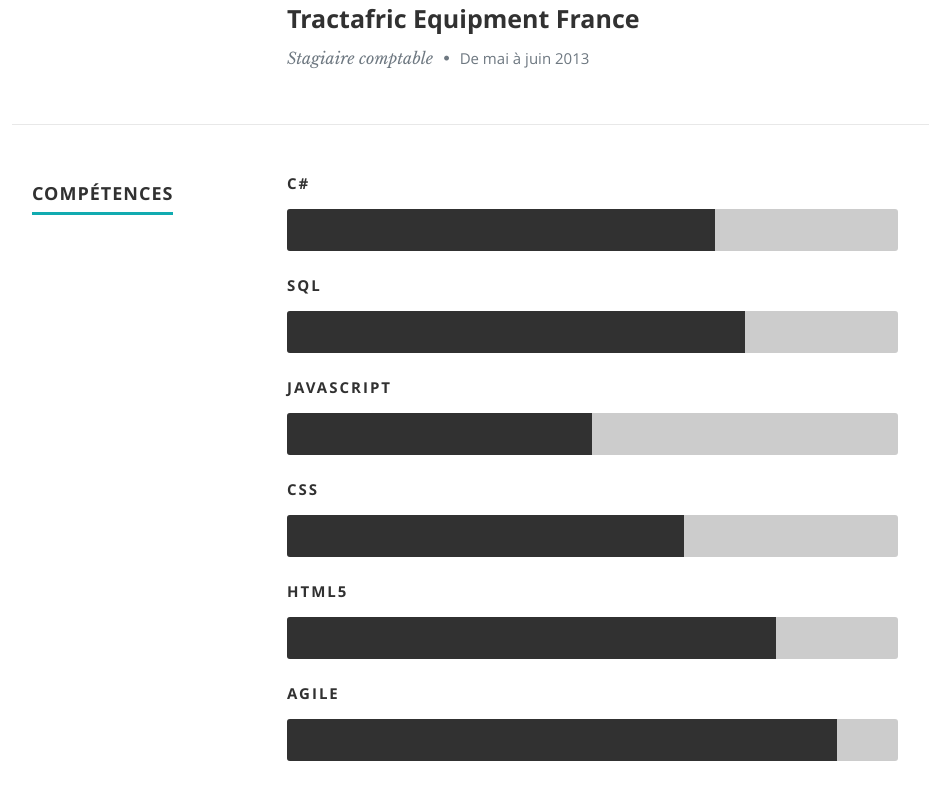
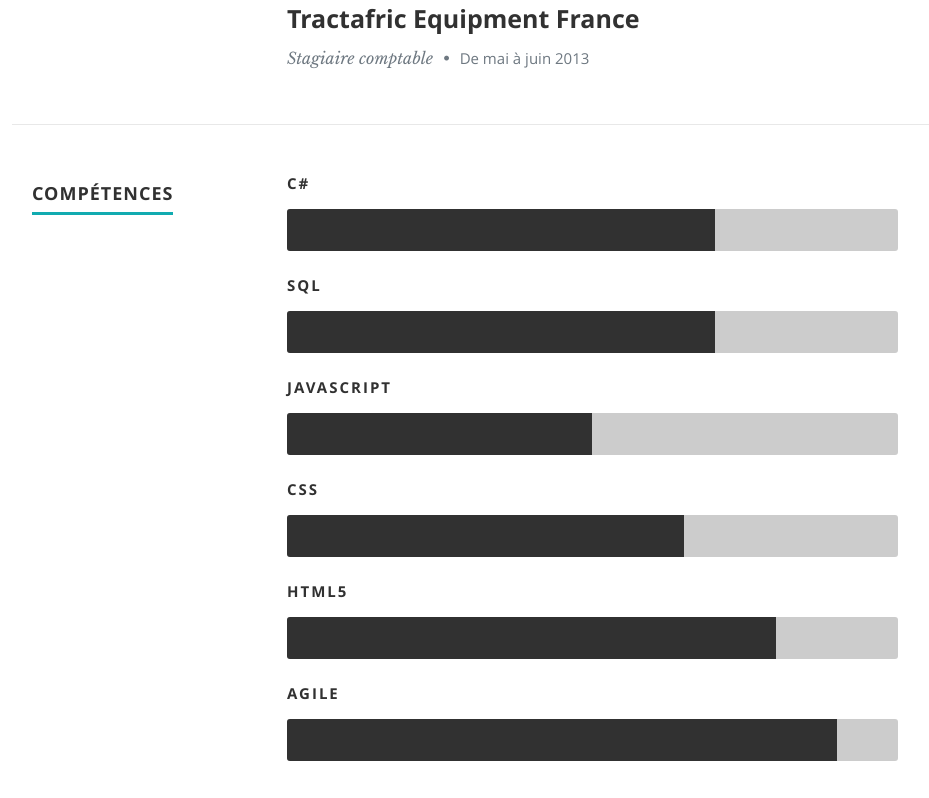
Before and after one commit to Koulikana/resume, a React (Create React App) app: page / in a window 1280 px wide. Shown: the part 2435-3233 px from the top of the page, without its empty margins (118-1047 px from the left). Built offline with nearby package versions, Linux system fonts and the light colour scheme.

Commit message:
Minor change

```diff
--- a/public/css/layout.css
+++ b/public/css/layout.css
@@ -369,7 +369,7 @@ ul#nav li.current a {
   -webkit-animation: photoshop 2s ease;
 }
 .sql {
-  width: 75%;
+  width: 70%;
   -moz-animation: illustrator 2s ease;
   -webkit-animation: illustrator 2s ease;
 }
```
